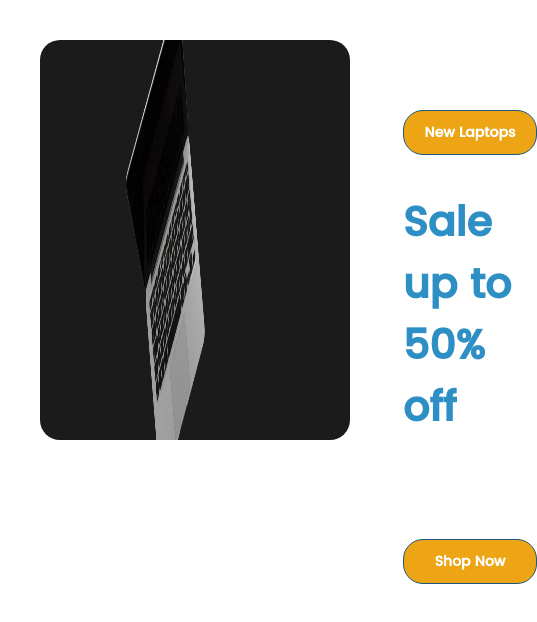
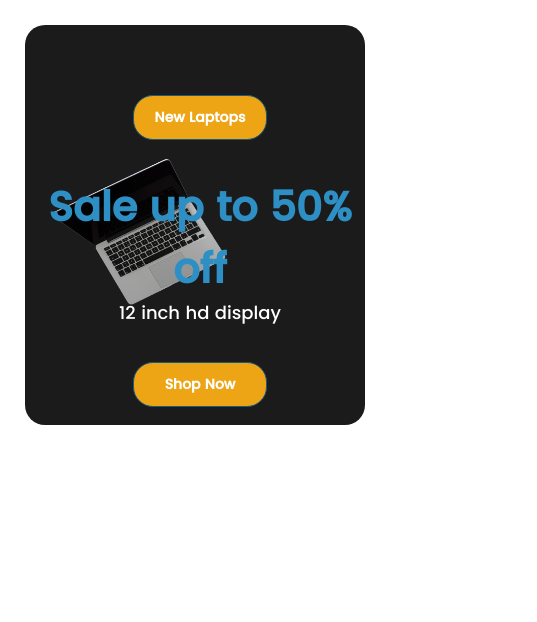
Before and after one commit to Learnwithusmansagheer/electofigma, a React (Create React App) app: page / in a window 390 px wide. Shown: the top 622 px of the page, 537 px wide, since content can reach past the window. Built offline with nearby package versions, Linux system fonts and the light colour scheme.

Commit message:
feat:fix the saleup portion

```diff
--- a/src/component/saleupsetting/SaleUp.css
+++ b/src/component/saleupsetting/SaleUp.css
@@ -4,6 +4,21 @@
 }
 *{
     font-family: popp1;
+}
+.saleup{
+    display: flex;
+    background: rgb(27, 27, 27);
+    height: 400px;
+    border-radius: 20px;
+    margin: 25px;
+    overflow: hidden;
+}
+.laptopImg img{
+    height: 700px;
+     width: 1000p;
+   margin-left:150px;
+   margin-top: -150px;
+
 }
 .saleButton {
     background-color: rgb(237, 164, 21);
@@ -21,14 +36,63 @@
 .saleUpInfo{
     display: flex;
     flex-direction: column;
-    justify-content: ;
+    justify-content:center ;
     align-items: center;
-    margin-left: 550px;
+    margin-left: 800px;
+    text-align: center;
     margin-top: 70px;
 gap: 36px;
+}
+.saleUpInfo h1{
+
+    font-size: 41px;
+    font-weight: 700;
+     color: rgba(46, 143, 197, 1);
 }
 .saleUpInfo p{
     font-size: 18px;
     font-weight: 500;
     color: white;
 }
+@media screen and (max-width:1120px) {
+    .saleUpInfo{
+        margin-left: 100px;
+    }
+    .laptopImg img{
+        margin-left:10px;
+        margin-top: -150px;
+        width: auto;
+    }
+    .saleup{
+        width: auto;
+    }
+}
+@media screen and (max-width:400px) {
+    .saleup{
+        width: auto;
+    }
+    .saleUpInfo{
+        margin-left: 10px;
+        z-index: 0;
+
+    }
+    .saleUpInfo h1{
+        font-size:15px;
+        color: #000;
+    }
+    .laptopImg {
+
+    }
+    .laptopImg img{
+   margin-top: 100px;
+       height: 200px;
+       width: 900px;
+
+
+    }
+    .saleup{
+        position: relative;
+        width: auto;
+
+    }
+}
--- a/src/component/saleupsetting/SaleUp.js
+++ b/src/component/saleupsetting/SaleUp.js
@@ -6,11 +6,11 @@ import './SaleUp.css'
 export default function SaleUp() {
     return (
         <>
-            <div className="saleup  flex justify-evenly  " style={{ borderRadius: '20px', overflow: 'hidden', height: '400px', margin: '40px', background: 'rgb(27, 27, 27)' }}>
-                <div className="laptopImg  w-1/2 h-full overflow-hidden  ">
-                    <img src={Laptop} alt="" style={{ height: '700px', width: '1000px',marginLeft:'px', marginTop: '-170px', zIndex: '0' }} />
+            <div className="saleup  flex   " >
+                <div className="laptopImg    overflow-hidden  ">
+                    <img src={Laptop} alt="" />
                 </div>
-                <div className="saleUpInfo flex flex-col  bg-white justify-start absolute" >
+                <div className="saleUpInfo flex flex-col   justify-start absolute" >
                     <div className="salenewButton flex flex-col">
 
                         <Button
@@ -19,7 +19,7 @@ export default function SaleUp() {
                             className="saleButton w-full   " />
 
                     </div>
-                    <div className="saleupinfo flex flex-col gap-3">
+                    <div className="saleupinfo">
                         <h1 className='sale ' style={{ fontSize: '41px', fontWeight: '700', color: 'rgba(46, 143, 197, 1)' }}>Sale up to 50% off</h1>
                         <p className=' '>12 inch hd display</p>
                     </div>
```
